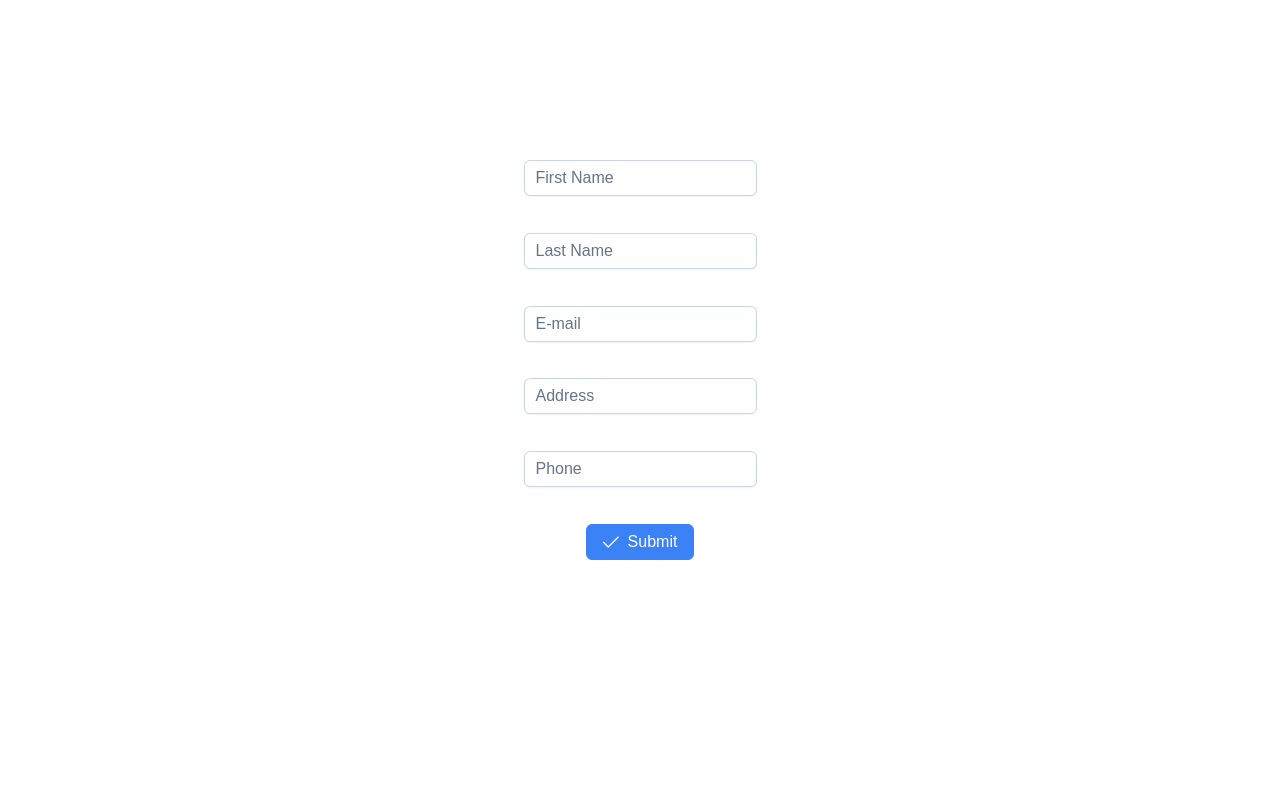
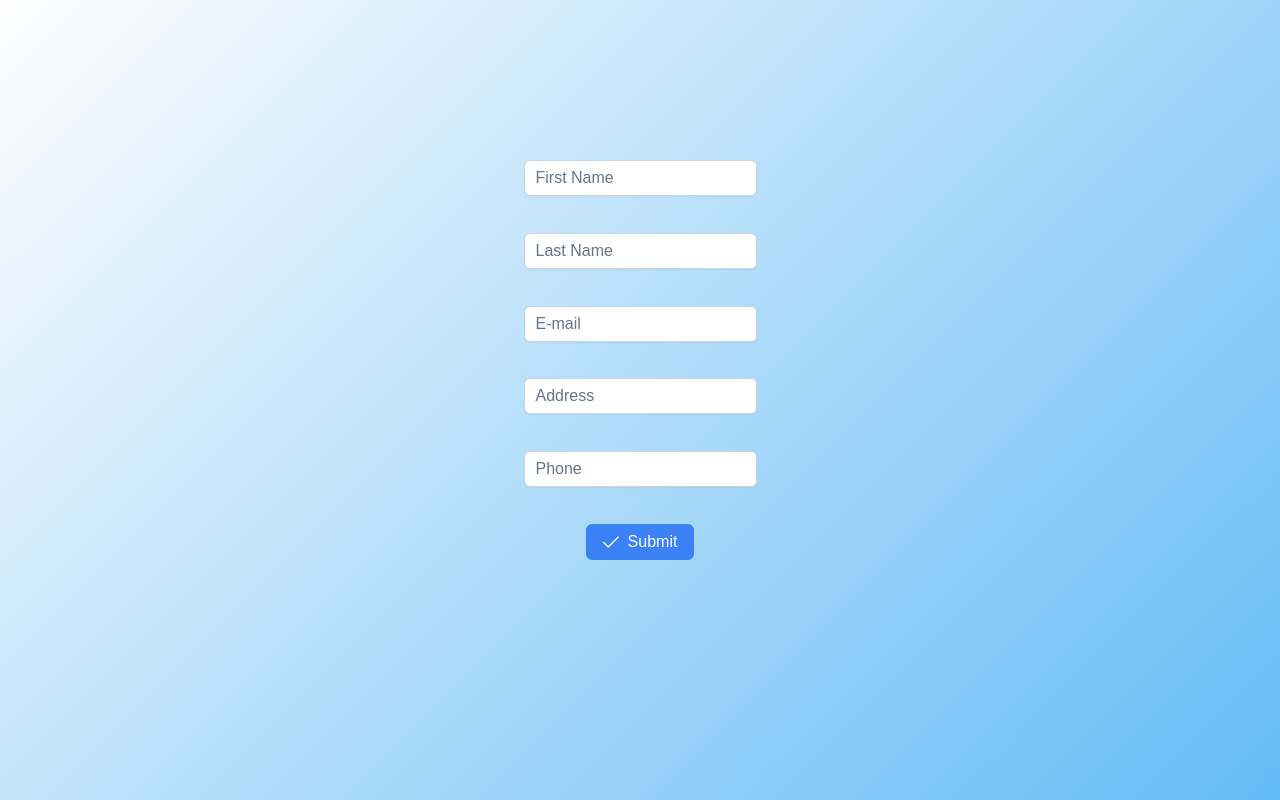
Before and after one commit to loncark/DataEntryApp, a Vue app in the folder frontend/: page / in a window 1280 px wide. Built offline with nearby package versions, Linux system fonts and the light colour scheme; a web font is replaced by a local one.

Commit message:
Added a bcg

```diff
--- a/frontend/src/style.css
+++ b/frontend/src/style.css
@@ -1,3 +1,15 @@
 * {
   box-sizing: border-box;
 }
+
+html {
+  height: 100vh;
+  width: 100vw;
+}
+
+body {
+  background-image: linear-gradient(315deg, #64bbf5, #fefefe);
+  background-repeat: no-repeat;
+  background-size: cover;
+  background-position: center;
+}
```
